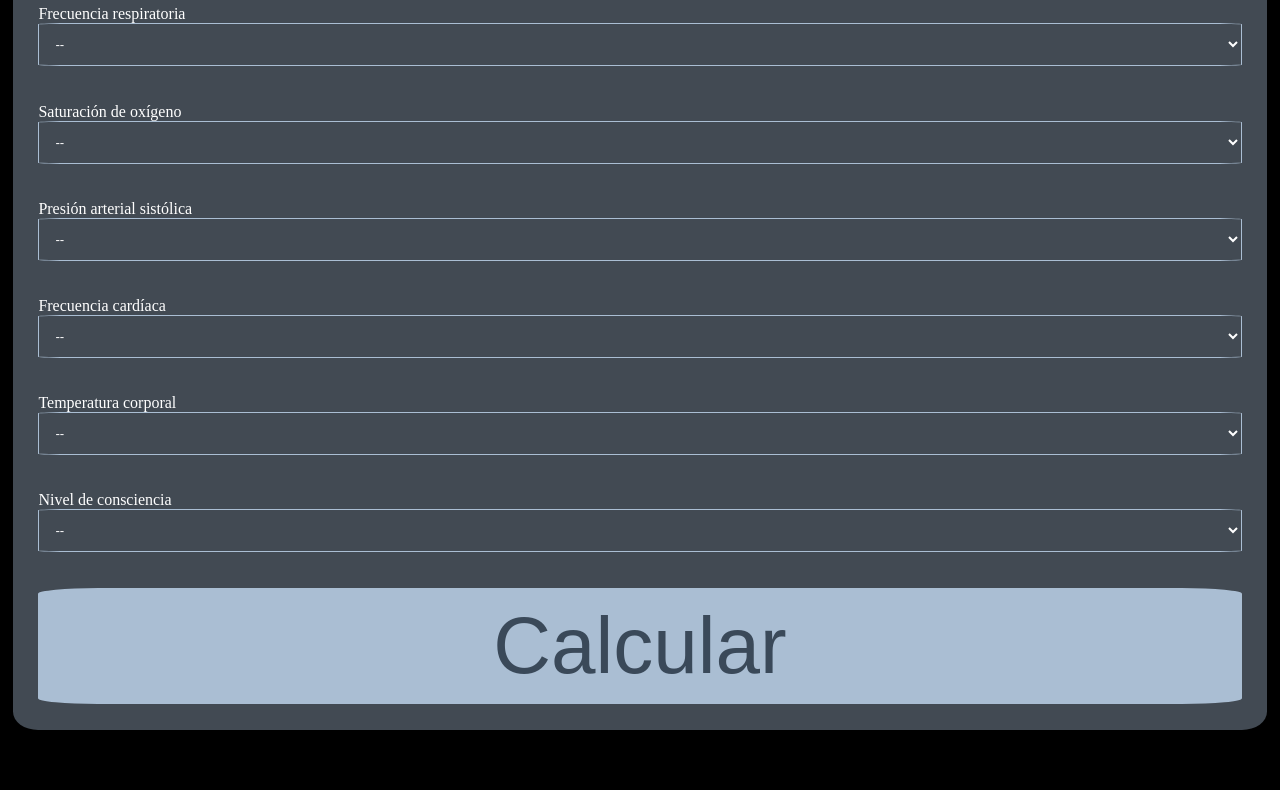
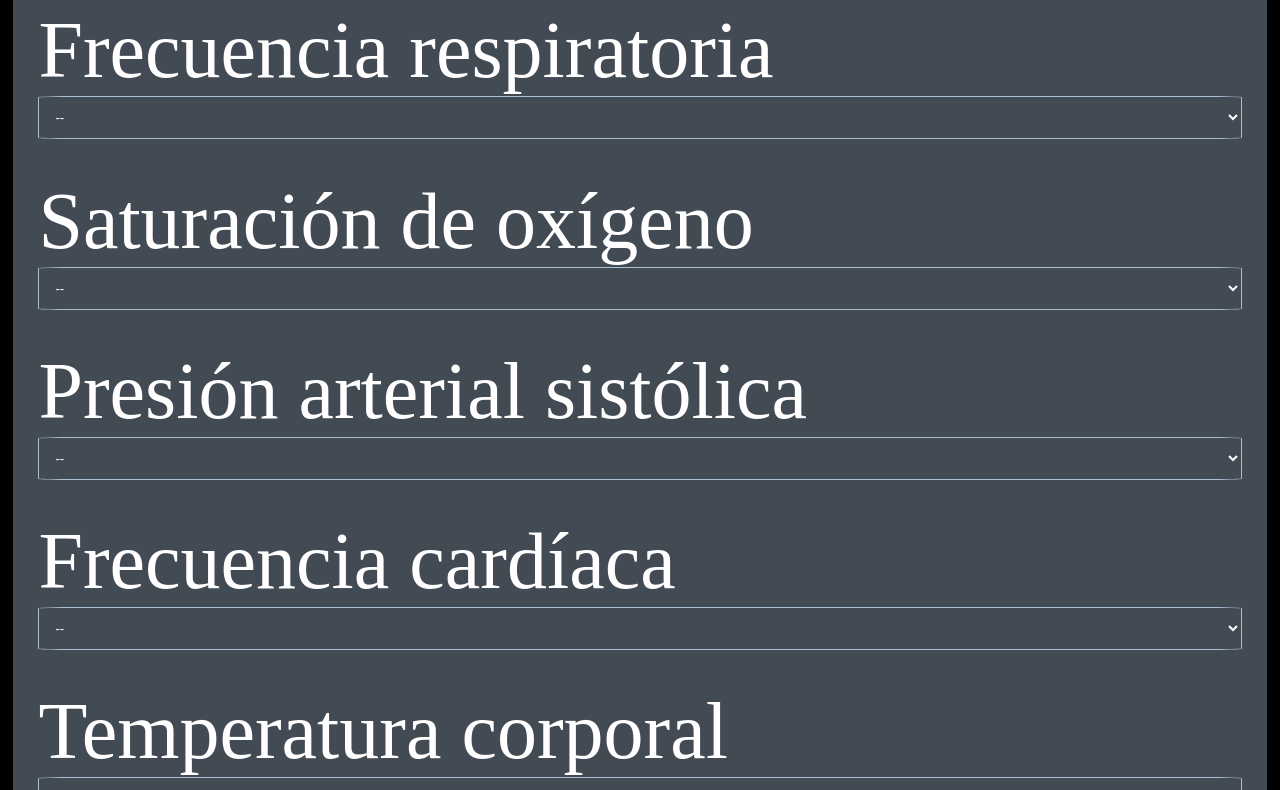
Before and after one commit to jazminaliaga/news-2, a plain HTML site: page index.html in a window 1280 px wide. Shown: the part 198-988 px from the top of the page. Before the commit the page ends 941 px from the top, so only its background shows below. Drawn offline with Linux system fonts and the light colour scheme.

Commit message:
Update index.html

```diff
--- a/index.html
+++ b/index.html
@@ -8,7 +8,7 @@
 <body>
     <form action="" method="get" class="formulario" name="news">
         <h1>NEWS-2</h1><br>
-        <label for="select">Frecuencia respiratoria</label>
+        <label for="select" class="label">Frecuencia respiratoria</label>
         <select name="rpm" id="rpm" class="campo" required>
             <option value="">--</option>
             <option value="0">8-20 rpm</option>
@@ -16,14 +16,14 @@
             <option value="2">25-29 rpm</option>
             <option value="3">>30 rpm</option>
         </select><br>
-        <label for="">Saturación de oxígeno</label>
+        <label for="select" class="label">Saturación de oxígeno</label>
         <select name="oxigeno" id="oxigeno" class="campo" required>
             <option value="">--</option>
             <option value="0">>96%</option>
             <option value="1">94%-95%</option>
             <option value="2"><94% </option>
         </select><br>
-        <label for="">Presión arterial sistólica</label>
+        <label for="select" class="label">Presión arterial sistólica</label>
         <select name="mmhg" id="mmhg" class="campo" required>
             <option value="">--</option>
             <option value="0">>111 mmHg</option>
@@ -31,7 +31,7 @@
             <option value="2">91-100 mmHg</option>
             <option value="3"><91 mmHg</option>
         </select><br>
-        <label for="">Frecuencia cardíaca</label>
+        <label for="select" class="label">Frecuencia cardíaca</label>
         <select name="lpm" id="lpm" class="campo" required>
             <option value="">--</option>
             <option value="0">51-90 lpm</option>
@@ -39,14 +39,14 @@
             <option value="2">111-129 lpm</option>
             <option value="3">>130 lpm</option>
         </select><br>
-        <label for="">Temperatura corporal</label>
+        <label for="select" class="label">Temperatura corporal</label>
         <select name="temp" id="temp" class="campo" required>
             <option value="">--</option>
             <option value="1"><36.0°</option>
             <option value="0">36.1°-38.0°</option>
             <option value="1">>38.1°</option>
         </select><br>
-        <label for="">Nivel de consciencia</label>
+        <label for="select" class="label">Nivel de consciencia</label>
         <select name="cons" id="cons" class="campo" required>
             <option value="">--</option>
             <option value="0">15</option>
```
